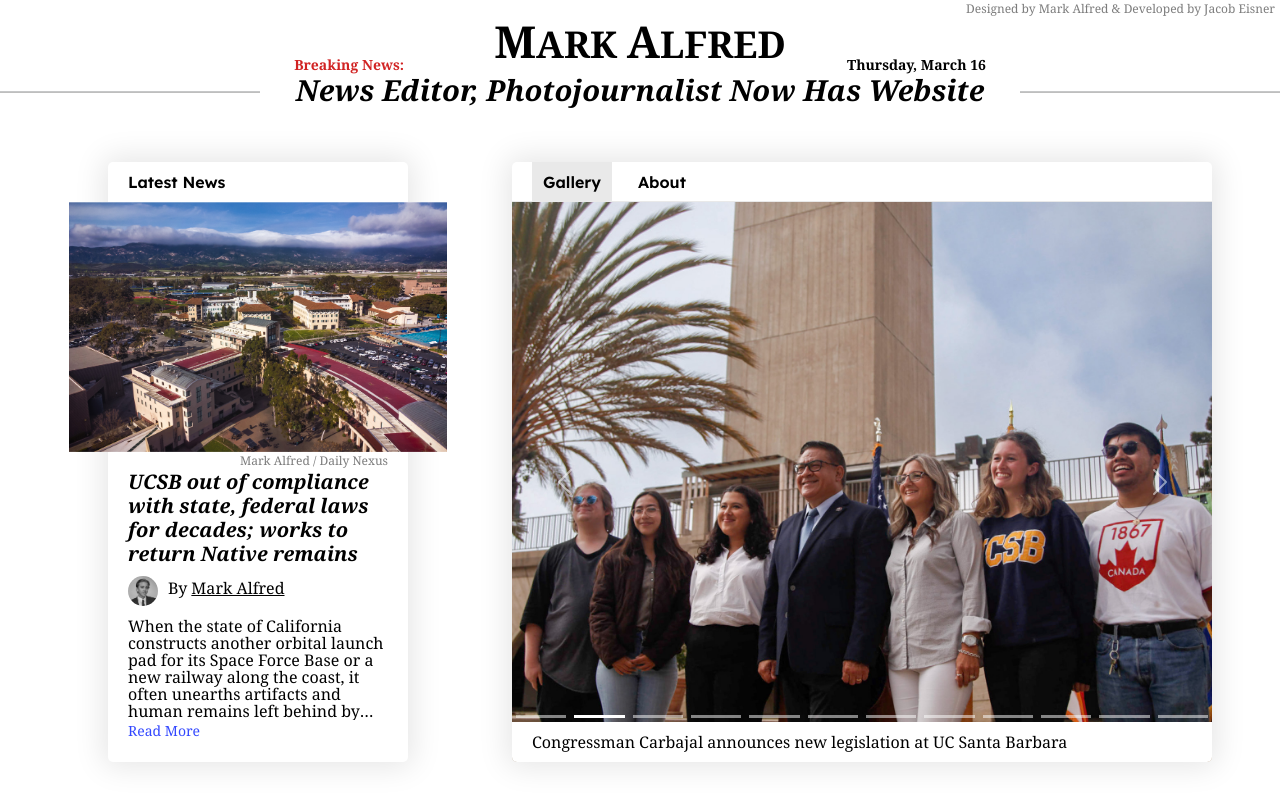
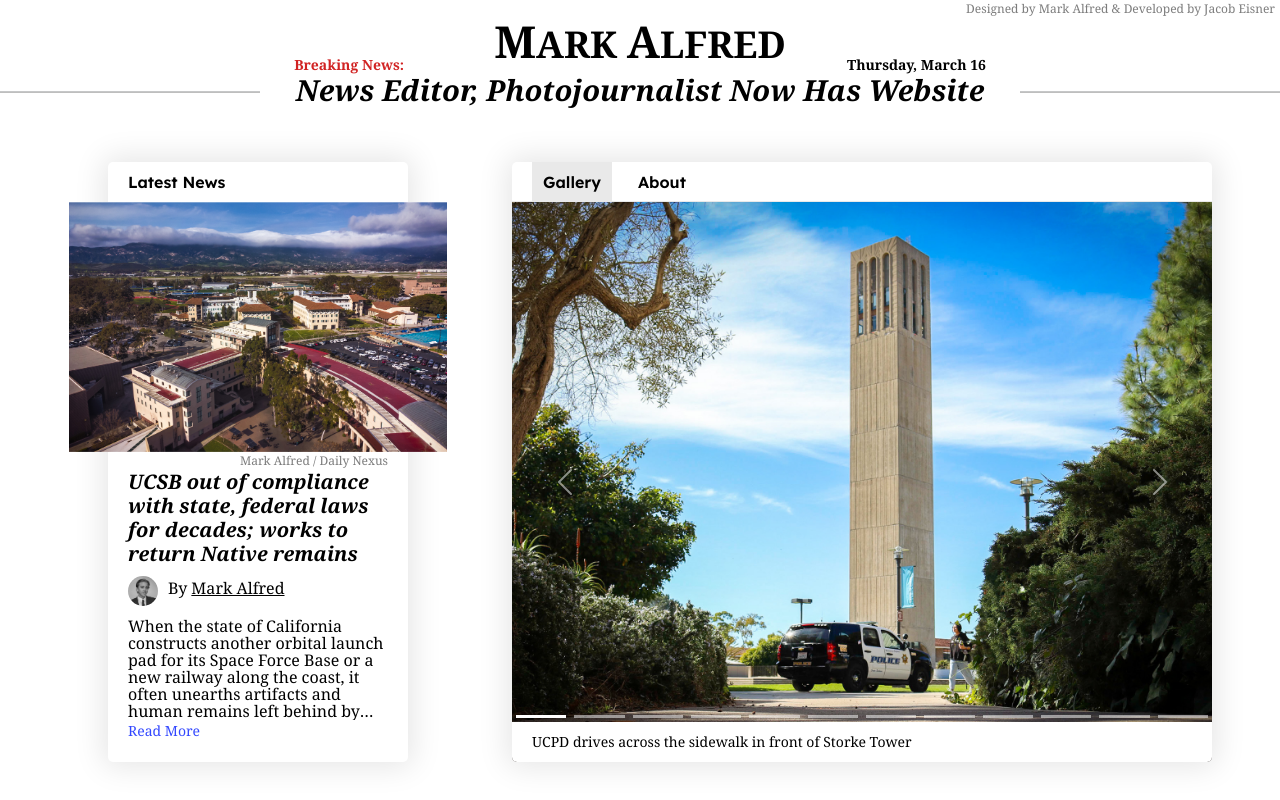
Before and after one commit to MrJacobEisner/MarksPortfolio, a React (Create React App) app in the folder portfolio/: page / in a window 1280 px wide. Shown: the top 800 px of the page. Built offline with nearby package versions, Linux system fonts and the light colour scheme.

Commit message:
First working version

```diff
--- a/portfolio/src/components/BylineSection/BylineSection.tsx
+++ b/portfolio/src/components/BylineSection/BylineSection.tsx
@@ -11,15 +11,15 @@
     const images: ImageObject[] = [
         {
             imageName: "DailyNexus.png",
-            link: "poop.com",
+            link: "https://dailynexus.com/2022-11-23/organizers-liberate-dlg-dining-commons-offering-free-meals-to-students/",
         },
         {
             imageName: "PacificCoast.png",
-            link: "poop.com",
+            link: "https://www.pacbiztimes.com/2023/02/17/amgens-150-million-investment-aims-to-scale-diversify-middle-market-business/#:~:text=By%20Mark%20Alfred%20Special%20to%20the%20Business%20Times,transform%20middle-market%20companies%20into%20certified%20minority-owned%20business%20enterprises.",
         },
         {
             imageName: "SBIndependent.png",
-            link: "poop.com",
+            link: "https://www.independent.com/2022/06/14/goleta-starbucks-employees-seek-to-unionize/",
         },
     ];
 
--- a/portfolio/src/components/Footer/Footer.tsx
+++ b/portfolio/src/components/Footer/Footer.tsx
@@ -35,10 +35,6 @@
                     <img src={Instagram} alt="" />
                     <p>LinkedIn</p>
                 </a>
-                <a href="FIXME.com" target="_blank" rel="noreferrer noopener">
-                    <img src={Share} alt="" />
-                    <p>Share</p>
-                </a>
                 <p className="Designed-By">Designed by Mark Alfred</p>
             </div>
             <p>
--- a/portfolio/src/components/Hub/Carousel/CustomCarousel.scss
+++ b/portfolio/src/components/Hub/Carousel/CustomCarousel.scss
@@ -31,16 +31,18 @@
                 padding-right: 20px;
                 background-color: white;
                 p {
+                    display: inline-block;
                     font-family: "Georgia";
                     font-style: normal;
                     font-weight: 400;
-                    font-size: 16px;
+                    font-size: 14px;
                     line-height: 40px;
                     color: #000000;
                     background-color: white;
                     width: 100%;
                     text-align: left;
                     margin: 0px;
+                    overflow: scroll;
                 }
             }
         }
--- a/portfolio/src/components/Hub/Carousel/CustomCarousel.tsx
+++ b/portfolio/src/components/Hub/Carousel/CustomCarousel.tsx
@@ -17,7 +17,7 @@
     return (
         <Carousel fade>
             {images.map((image) => (
-                <Carousel.Item interval={3000}>
+                <Carousel.Item interval={10000}>
                     <img
                         className="Image"
                         src={require(`../../../assets/gallery/${image.imageName}`)}
--- a/portfolio/src/components/Hub/Hub.scss
+++ b/portfolio/src/components/Hub/Hub.scss
@@ -48,6 +48,7 @@
         flex-direction: row;
         padding: 25px;
         width: 100%;
+        height: 100%;
         gap: 40px;
         p {
             font-family: "Georgia";
@@ -67,8 +68,8 @@
 }
 @media (max-width: 750px) {
     .Hub {
-        overflow: scroll;
         .About {
+            overflow: scroll;
             flex-direction: column;
             gap: 0px;
             .Info {
--- a/portfolio/src/components/Hub/Hub.tsx
+++ b/portfolio/src/components/Hub/Hub.tsx
@@ -15,6 +15,11 @@
     };
 
     const images: ImageObject[] = [
+        {
+            imageName:
+                "UCPD drives across the sidewalk in front of Storke Tower.JPG",
+            title: "UCPD drives across the sidewalk in front of Storke Tower",
+        },
         {
             imageName:
                 "A biker weaves through protestors at UC Santa Barbara.JPG",
@@ -63,11 +68,6 @@
             imageName:
                 "UC San Diego works to construct a slew of new student residences.JPG",
             title: "UC San Diego works to construct a slew of new student residences",
-        },
-        {
-            imageName:
-                "UCPD drives across the sidewalk in front of Storke Tower.JPG",
-            title: "UCPD drives across the sidewalk in front of Storke Tower",
         },
         {
             imageName:
```
